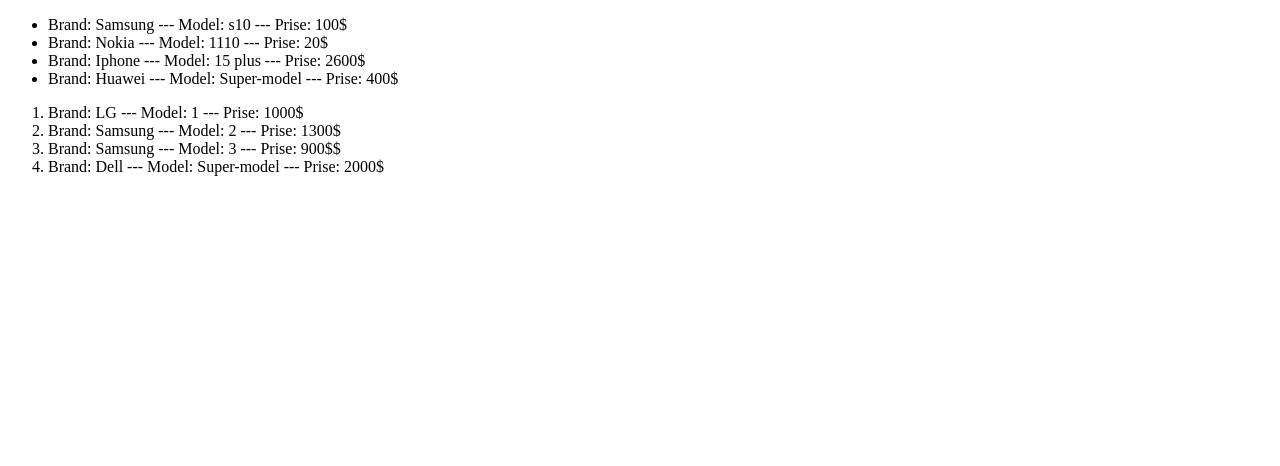
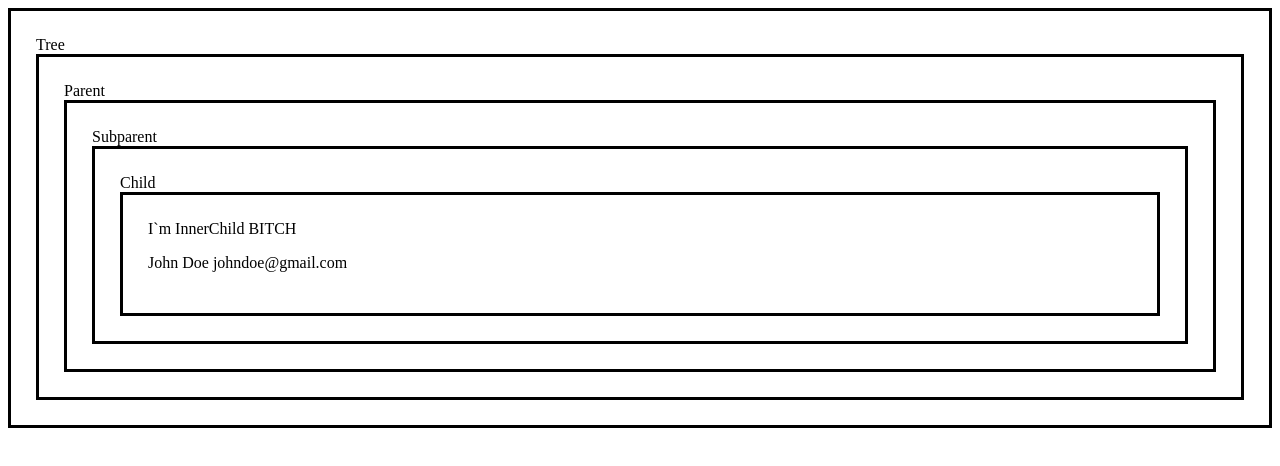
Before and after one commit to Vantuzs/test-cra, a React (Create React App) app: page / in a window 1280 px wide. Shown: the top 466 px of the page. Built offline with nearby package versions, Linux system fonts and the light colour scheme.

Commit message:
Context welcome

```diff
--- a/src/components/App.js
+++ b/src/components/App.js
@@ -1,62 +1,33 @@
-import React from "react";
-import { ToastContainer, toast } from 'react-toastify';
-import 'react-toastify/dist/ReactToastify.css'
-import PhonesLoader from "./PhonesLoader/PhonesLoader";
-import TVLoader from "./TVLoader/TVLoader";
-import DataProvider from "./DataProvider/DataProvider";
-import DataTv from "./DataTv/DataTv";
 
-function App(props){
-    return (
-        <>
-        <DataProvider
-        loadData={()=>{
-            return fetch('./phones.json')
-            .then(response=>response.json())
-        }}
-        >
-            {(state)=>{
-            const {data,isLoading,isError} = state
+import React, { Component } from 'react';
+import Tree from './Tree/Tree';
+import { UserContext } from '../contexts/userContext';
 
-            return (
-            <>
-                {isLoading && <div>Loading... 🐷</div>}
-                {isError && <div>Eroor happening 🦧 : {isError.message}</div>}
+class App extends Component {
+    constructor(props){
+        super(props)
 
-                <ul>
-                    {data.map((data,index)=><li key={index}>Brand: {data.brand} --- Model: {data.model} --- Prise: {data.prise}</li>)}
-                </ul>
-            </>
-            );
-        }}
-            </DataProvider>
-            <DataProvider
-        loadData={()=>{
-            return fetch('./tv.json')
-            .then(response=>response.json())
-        }}
-        >
-            {(state)=>{
-            const {data,isLoading,isError} = state
-
-            return (
-            <>
-                {isLoading && <div>Loading... 🐷</div>}
-                {isError && <div>Eroor happening 🦧 : {isError.message}</div>}
-
-                <ol>
-                    {data.map((data,index)=><li key={index}>Brand: {data.brand} --- Model: {data.model} --- Prise: {data.prise}</li>)}
-                </ol>
-            </>
-            );
-        }}
-            </DataProvider>
-        </>
-    )
-
+        this.state = {
+            user: {
+                firstName: 'John',
+                lastName: 'Doe',
+                email: 'johndoe@gmail.com',
+                avatar: 'https://www.rodyna.in.ua/wp-content/uploads/2018/12/%D0%93%D0%BE%D1%80%D0%B8%D0%BB%D0%B0_7.jpg'
+            }
+        }
+    }
+    render() {
+        // console.log(userContext);
+        return (
+            <UserContext.Provider value={this.state.user}>
+            <Tree />
+            </UserContext.Provider>
+        );
+    }
 }
 
 export default App;
+
 
 /*
 
--- /dev/null
+++ b/src/components/Tree/Parent/Parent.js
@@ -0,0 +1,13 @@
+import React from 'react';
+import Subparent from './Subparent/Subparent';
+
+const Parent = (props) => {
+    return (
+        <div style={{border: '3px solid black', padding: '25px'}}>
+            Parent
+        <Subparent/>
+        </div>
+    );
+}
+
+export default Parent;
--- /dev/null
+++ b/src/components/Tree/Parent/Subparent/Child/Child.js
@@ -0,0 +1,13 @@
+import React from 'react';
+import InnerChild from './InnerChild/InnerChild';
+
+const Child = (props) => {
+    return (
+        <div style={{border: '3px solid black', padding: '25px'}}>
+            Child
+        <InnerChild />
+        </div>
+    );
+}
+
+export default Child;
--- /dev/null
+++ b/src/components/Tree/Parent/Subparent/Child/InnerChild/InnerChild.js
@@ -0,0 +1,22 @@
+import React from 'react';
+import { UserContext } from '../../../../../../contexts/userContext';
+
+const InnerChild = (props) => {
+    // const {user: {firstName,lastName,email,avatar}} = props
+    return (
+        <UserContext.Consumer>
+            {({firstName,lastName,email,avatar})=>{
+                return (
+                <div style={{border: '3px solid black', padding: '25px'}}>
+                I`m InnerChild BITCH
+                <p>
+                {firstName} {lastName} {email}
+                </p>
+                </div>
+                )
+            }}
+        </UserContext.Consumer>
+    );
+}
+
+export default InnerChild;
--- /dev/null
+++ b/src/components/Tree/Parent/Subparent/Subparent.js
@@ -0,0 +1,13 @@
+import React from 'react';
+import Child from './Child/Child';
+
+const Subparent = (props) => {
+    return (
+        <div style={{border: '3px solid black', padding: '25px'}}>
+            Subparent
+       <Child />
+        </div>
+    );
+}
+
+export default Subparent;
--- /dev/null
+++ b/src/components/Tree/Tree.js
@@ -0,0 +1,13 @@
+import React from 'react';
+import Parent from './Parent/Parent';
+
+const Tree = (props) => {
+    return (
+        <div style={{border: '3px solid black', padding: '25px'}}>
+            Tree
+            <Parent/>
+        </div>
+    );
+}
+
+export default Tree;
--- /dev/null
+++ b/src/contexts/userContext.js
@@ -0,0 +1,3 @@
+import { createContext } from 'react';
+
+export const UserContext = createContext();
```
